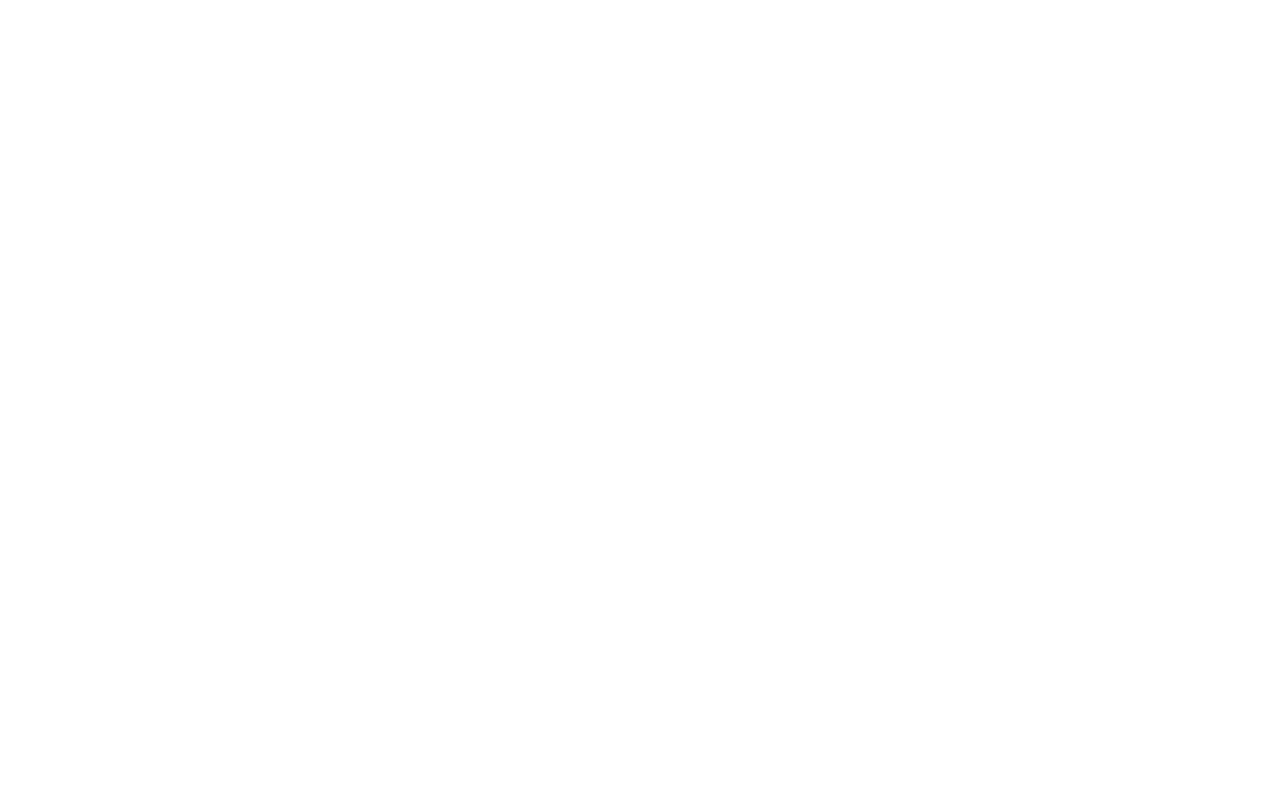
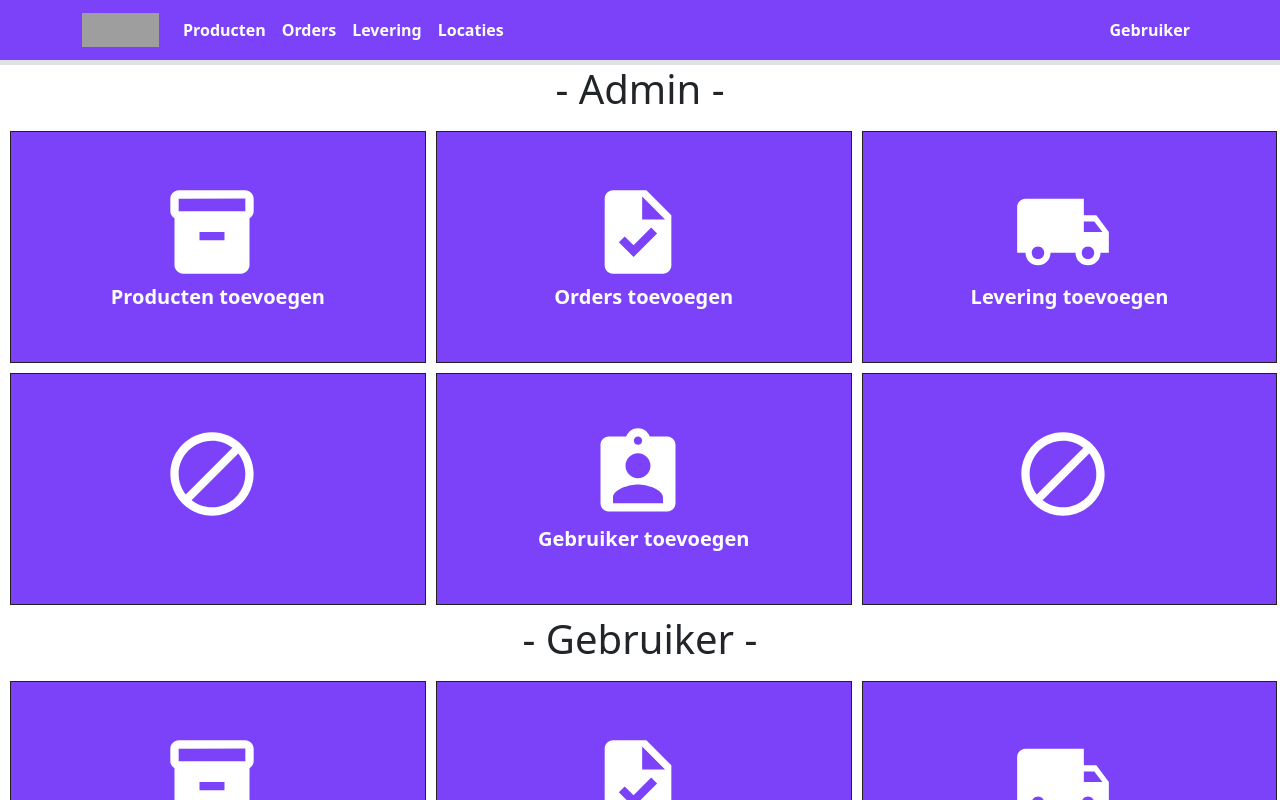
Before and after one commit to JaspervRiel/AxiProgram, a React (Create React App) app in the folder Frontend/axi/: page /Adminpanel in a window 1280 px wide. Before the commit this address had no page. Shown: the top 800 px of the page. Built offline with nearby package versions, Linux system fonts and the light colour scheme; grey boxes are pictures that could not be loaded.

Commit message:
add an admin panel

```diff
--- /dev/null
+++ b/Frontend/axi/src/Adminpanel.js
@@ -0,0 +1,18 @@
+import React, { useState } from "react";
+import Navbar from "./Components/Navbar";
+import GridButtonAdmin from "./Components/GirdButtonAdmin";
+
+function Adminpanel() {
+  return (
+    <div>
+      <div>
+        <Navbar />
+      </div>
+      <div>
+        <GridButtonAdmin />
+      </div>
+    </div>
+  );
+}
+
+export default Adminpanel;
--- a/Frontend/axi/src/App.js
+++ b/Frontend/axi/src/App.js
@@ -9,6 +9,7 @@
 import Order from "./Order";
 import Levering from "./Levering";
 import Locaties from "./Locaties";
+import Adminpanel from "./Adminpanel";
 
 function App() {
   return (
@@ -23,6 +24,7 @@
           <Route path="/Order" element={<Order />} />
           <Route path="/Levering" element={<Levering />} />
           <Route path="/Locaties" element={<Locaties />} />
+          <Route path="/Adminpanel" element={<Adminpanel />} />
         </Routes>
       </BrowserRouter>
     </div>
--- /dev/null
+++ b/Frontend/axi/src/Components/GirdButtonAdmin.js
@@ -0,0 +1,151 @@
+import "./GridButton.css";
+import Button from "@mui/material/Button";
+import InventoryIcon from "@mui/icons-material/Inventory";
+import TaskIcon from "@mui/icons-material/Task";
+import LocalShippingIcon from "@mui/icons-material/LocalShipping";
+import PlaceIcon from "@mui/icons-material/Place";
+import AssignmentIndIcon from "@mui/icons-material/AssignmentInd";
+import DoDisturbIcon from "@mui/icons-material/DoDisturb";
+
+<link
+  rel="stylesheet"
+  href="https://fonts.googleapis.com/icon?family=Material+Icons"
+/>;
+
+function GridButton() {
+  return (
+    <>
+      <h1 class="center">- Admin -</h1>
+      <div class="grid-container">
+        <Button
+          href="/AddProduct"
+          class="grid-item"
+          type="submit"
+          color="secondary"
+          variant="contained"
+          startIcon={<InventoryIcon />}
+        >
+          Producten toevoegen
+        </Button>
+
+        <Button
+          href="/Order"
+          class="grid-item"
+          type="submit"
+          color="secondary"
+          variant="contained"
+          startIcon={<TaskIcon />}
+        >
+          Orders toevoegen
+        </Button>
+
+        <Button
+          href="/Levering"
+          class="grid-item"
+          type="submit"
+          color="secondary"
+          variant="contained"
+          startIcon={<LocalShippingIcon />}
+        >
+          Levering toevoegen
+        </Button>
+
+        <Button
+          href="/"
+          class="grid-item"
+          type="submit"
+          color="secondary"
+          variant="contained"
+          startIcon={<DoDisturbIcon />}
+        ></Button>
+
+        <Button
+          href="/Register"
+          class="grid-item"
+          type="submit"
+          color="secondary"
+          variant="contained"
+          startIcon={<AssignmentIndIcon />}
+        >
+          Gebruiker toevoegen
+        </Button>
+
+        <Button
+          href="/"
+          class="grid-item"
+          type="submit"
+          color="secondary"
+          variant="contained"
+          startIcon={<DoDisturbIcon />}
+        ></Button>
+      </div>
+
+      <h1 class="center">- Gebruiker -</h1>
+      <div class="grid-container">
+        <Button
+          href="/Products"
+          class="grid-item"
+          type="submit"
+          color="secondary"
+          variant="contained"
+          startIcon={<InventoryIcon />}
+        >
+          Producten
+        </Button>
+
+        <Button
+          href="/Order"
+          class="grid-item"
+          type="submit"
+          color="secondary"
+          variant="contained"
+          startIcon={<TaskIcon />}
+        >
+          Orders
+        </Button>
+
+        <Button
+          href="/Levering"
+          class="grid-item"
+          type="submit"
+          color="secondary"
+          variant="contained"
+          startIcon={<LocalShippingIcon />}
+        >
+          Levering
+        </Button>
+
+        <Button
+          href="/"
+          class="grid-item"
+          type="submit"
+          color="secondary"
+          variant="contained"
+          startIcon={<DoDisturbIcon />}
+        ></Button>
+
+        <Button
+          href="/Locaties"
+          class="grid-item"
+          type="submit"
+          color="secondary"
+          variant="contained"
+          startIcon={<PlaceIcon />}
+        >
+          Locaties
+        </Button>
+
+        <Button
+          href="/"
+          class="grid-item"
+          type="submit"
+          color="secondary"
+          variant="contained"
+          startIcon={<DoDisturbIcon />}
+        ></Button>
+      </div>
+    </>
+  );
+}
+
+export default GridButton;
--- a/Frontend/axi/src/Components/GridButton.css
+++ b/Frontend/axi/src/Components/GridButton.css
@@ -4,7 +4,6 @@
     padding: 10px;
     column-gap: 10px;
     row-gap: 10px;
-    height: 500px;
     text-align: center;
     font-weight: bold;
 }
@@ -28,3 +27,7 @@
 .css-1d6wzja-MuiButton-startIcon>*:nth-of-type(1){
     font-size: 100px !important;
 }
+
+.center{
+    text-align: center;
+}
--- a/Frontend/axi/src/Components/GridButton.js
+++ b/Frontend/axi/src/Components/GridButton.js
@@ -21,7 +21,6 @@
         variant="contained"
         startIcon={<InventoryIcon />}
       >
-        {" "}
         Producten
       </Button>
 
@@ -33,7 +32,6 @@
         variant="contained"
         startIcon={<TaskIcon />}
       >
-        {" "}
         Orders
       </Button>
 
@@ -45,7 +43,6 @@
         variant="contained"
         startIcon={<LocalShippingIcon />}
       >
-        {" "}
         Levering
       </Button>
 
@@ -57,7 +54,6 @@
         variant="contained"
         startIcon={<PlaceIcon />}
       >
-        {" "}
         Locaties
       </Button>
 
```
